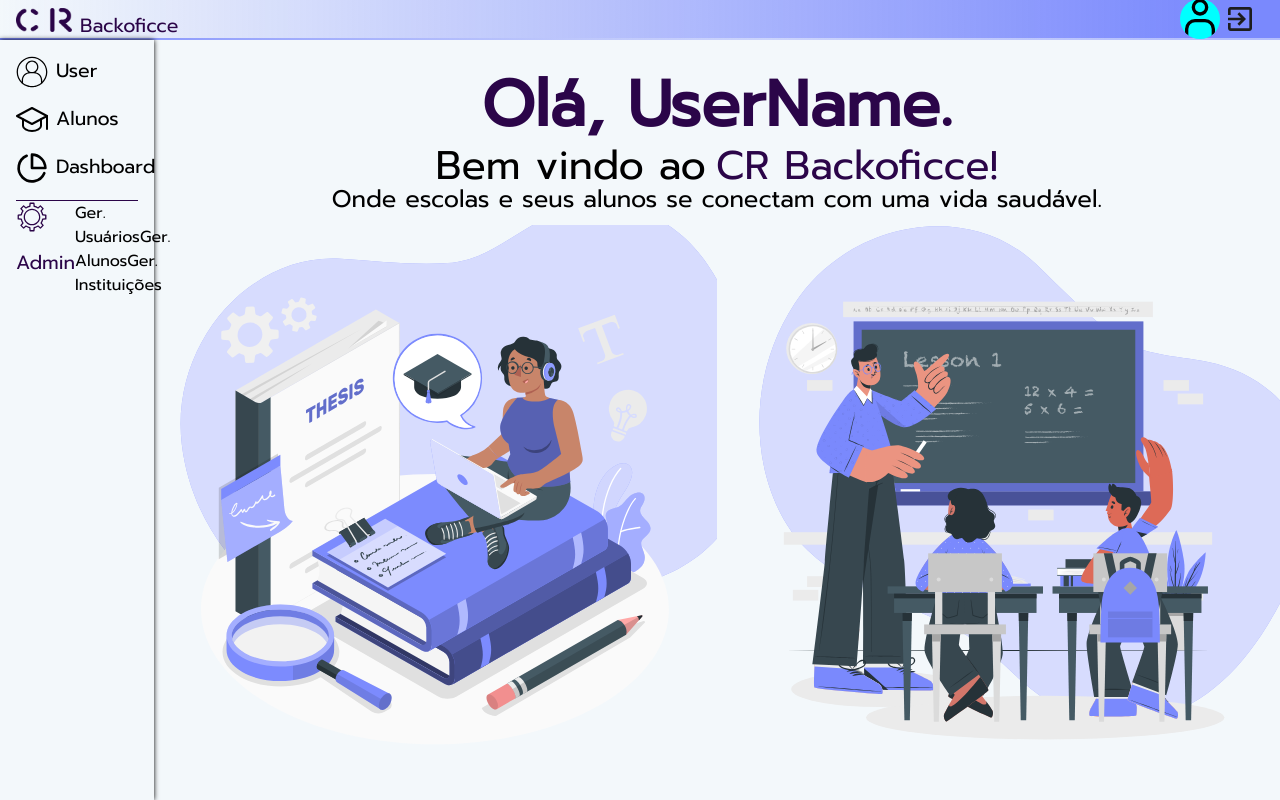
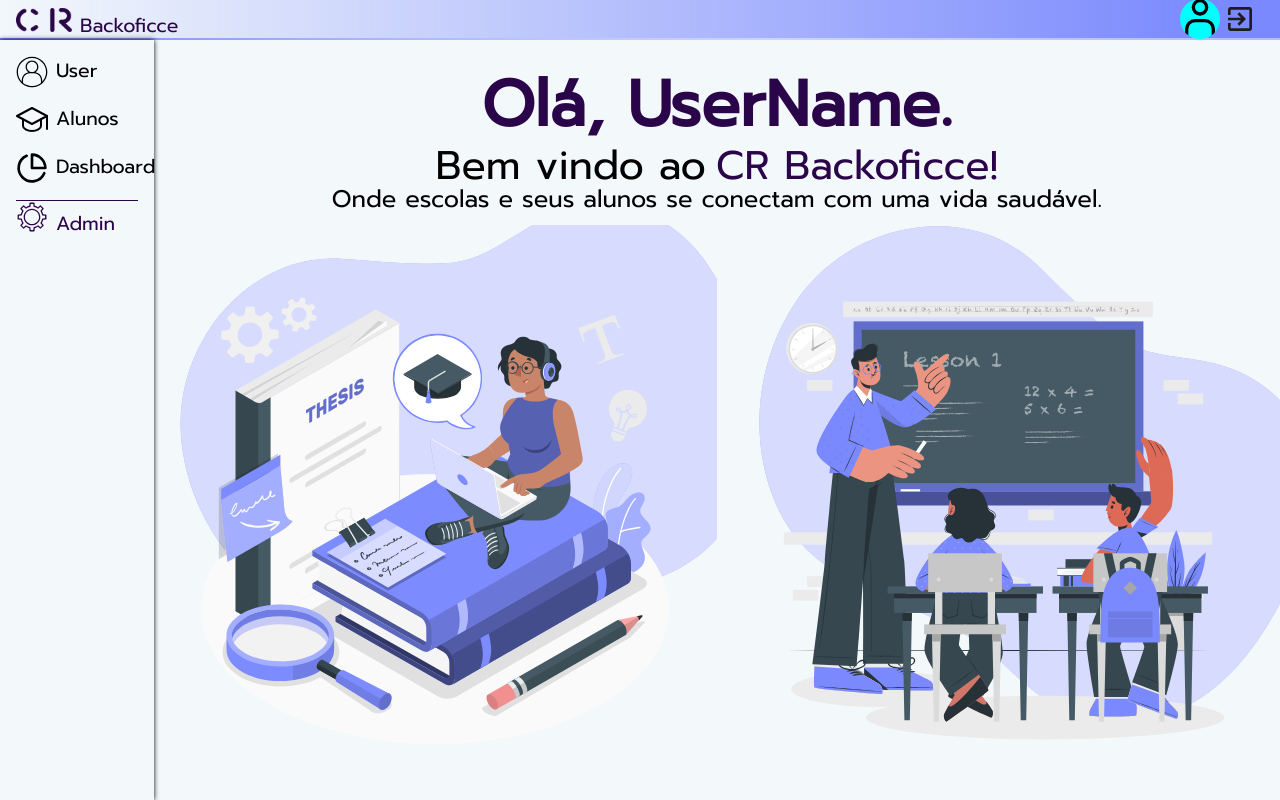
Before and after one commit to Henriqueggperes/coluna_reta-client, a React (Vite) app in the folder app/: page / in a window 1280 px wide. Built offline with nearby package versions, Linux system fonts and the light colour scheme.

Commit message:
refactor: Nav style

```diff
--- a/app/src/components/Navbar/style.css
+++ b/app/src/components/Navbar/style.css
@@ -24,8 +24,7 @@
 .Alunos,
 .Dashboard,
 .User,
-.Admin
- {
+.Admin {
   background: linear-gradient(
     270deg,
     rgba(101, 119, 247, 0.38) 0%,
@@ -46,12 +45,25 @@
   font-size: 1.2rem;
 }
 
-.navbar_admin{
-    border-top: solid 1px #2B0548;
+.navbar_admin {
+  display: flex;
+  flex-direction: column;
+  border-top: solid 1px #2b0548;
 }
 
-.navbar_admin-span{
-    margin-top: .5rem;
-    color: #2B0548;
+.navbar_admin-span {
+  margin-top: 0.5rem;
+  color: #2b0548;
+}
+.navbar_admin-option {
+  display: flex;
+}
+.admin-dropdown{
+  display: none;
+}
 
+.navbar_admin:hover .admin-dropdown{
+  display: flex;
+  background-color: #D9D9D9;
+  flex-direction: column;
 }
```
